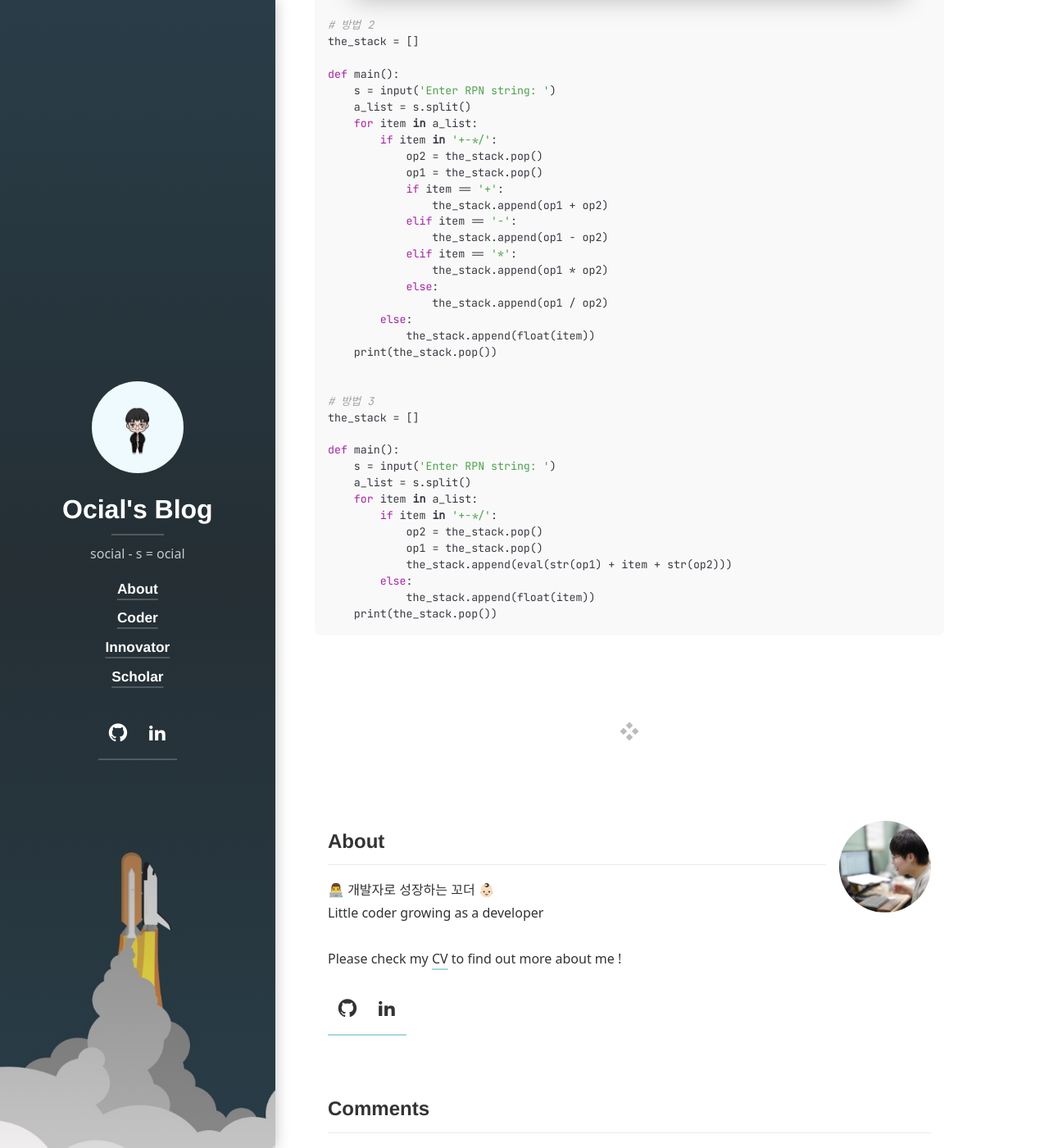
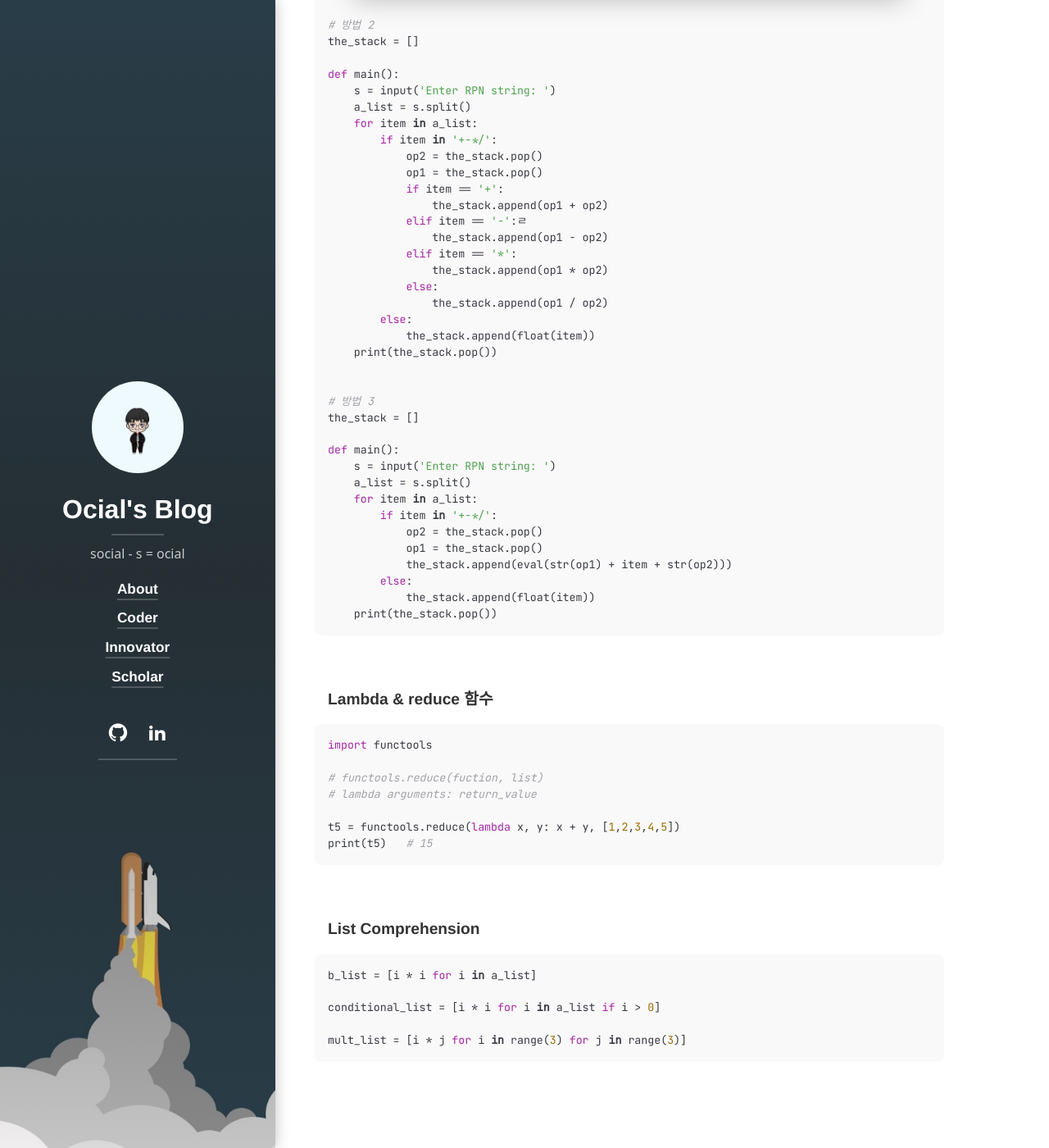
Before and after one commit to ocial/ocial.github.io, a Jekyll site: the page built from _posts/coder/python/2023-05-18-list.md, in a window 1280 px wide and 1400 px high, scrolled down 2403 px. Shown: the whole window at 82% size. Built offline with Jekyll 4.4.1, drawn with Linux system fonts in a browser that asks for light colours; cached includes are drawn as plain includes; nearby versions of some CDN libraries; some web fonts are replaced; library files that are not in the unit come from our copies; comment, search, counter and statistics services are not loaded; some of the changed text lies outside the part shown.

Commit message:
20230518

````diff
--- a/_posts/coder/python/2023-05-17-list.md
+++ b/_posts/coder/python/2023-05-18-list.md
@@ -115,7 +115,7 @@ def main():
             op1 = the_stack.pop()
             if item == '+':
                 the_stack.append(op1 + op2)
-            elif item == '-':
+            elif item == '-':ㄹ
                 the_stack.append(op1 - op2)
             elif item == '*':
                 the_stack.append(op1 * op2)
@@ -141,3 +141,23 @@ def main():
             the_stack.append(float(item))
     print(the_stack.pop())
 ```
+
+### Lambda & reduce 함수
+```python
+import functools
+
+# functools.reduce(fuction, list)
+# lambda arguments: return_value
+
+t5 = functools.reduce(lambda x, y: x + y, [1,2,3,4,5])
+print(t5)   # 15
+```
+
+### List Comprehension
+```python
+b_list = [i * i for i in a_list]
+
+conditional_list = [i * i for i in a_list if i > 0]
+
+mult_list = [i * j for i in range(3) for j in range(3)]
+```
````
